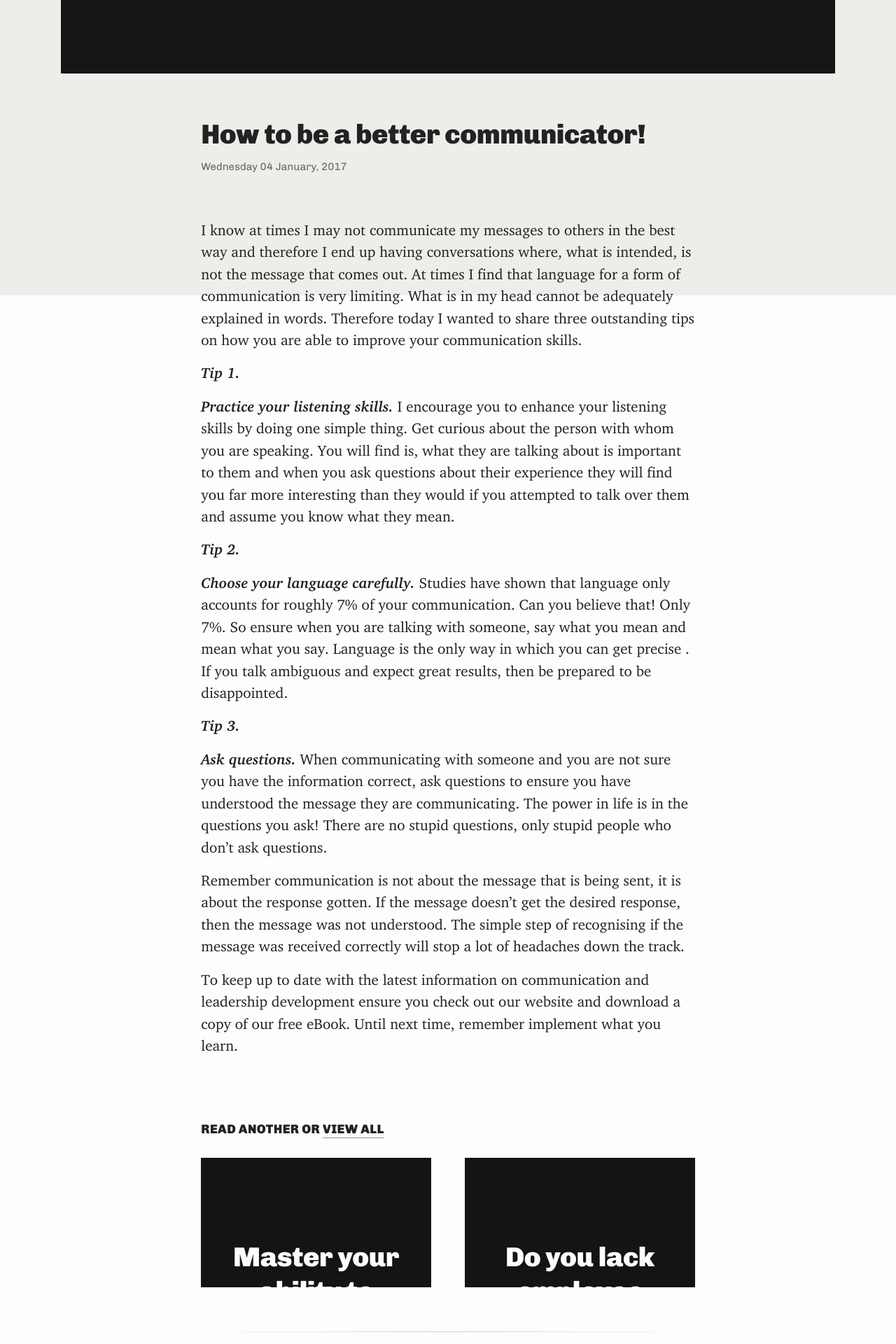
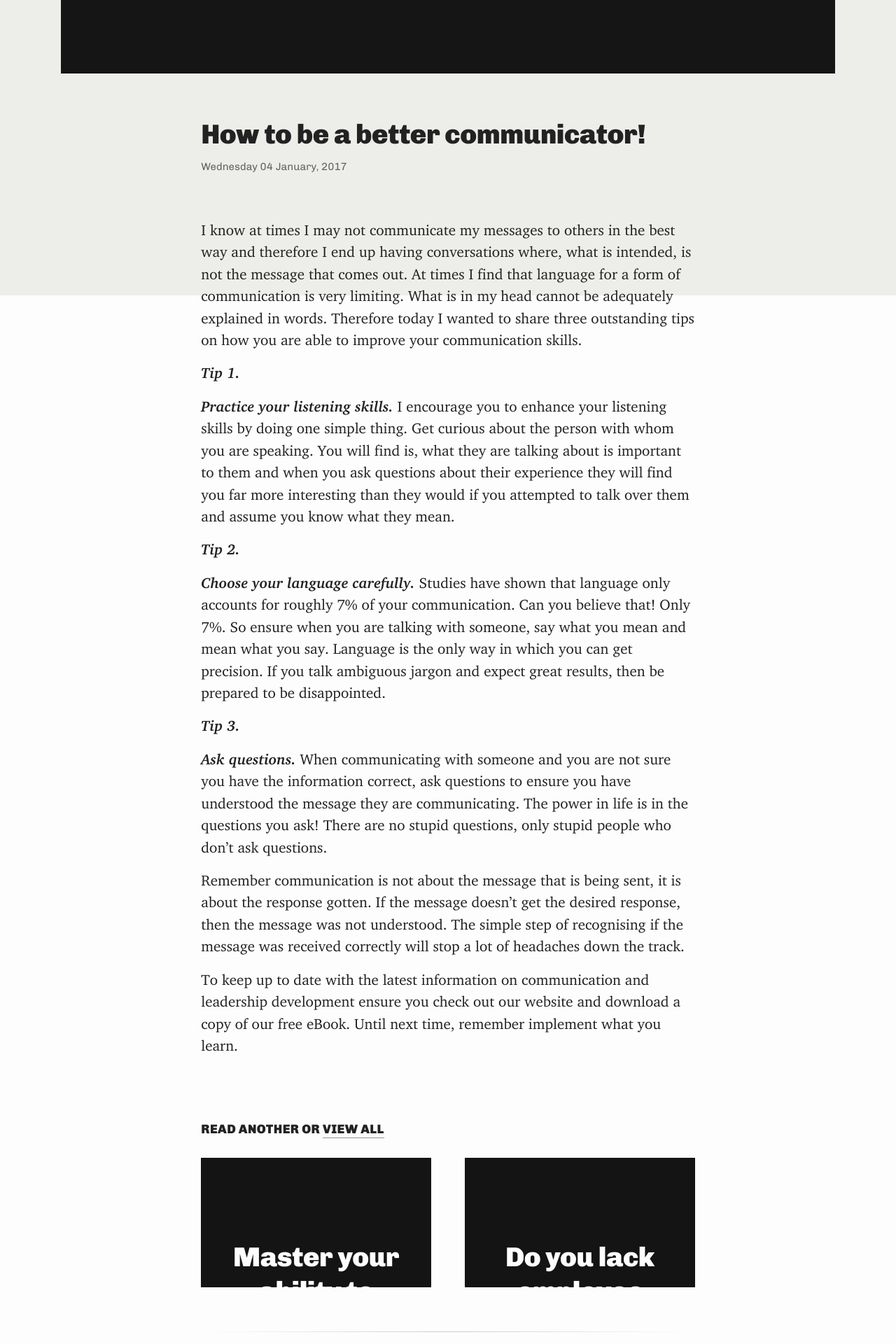
Before and after one commit to callumflack/positive-revolution, a Jekyll site: the page built from _posts/2017-01-04-how-to-be-a-better-communicator.markdown, in a window 1280 px wide. Shown: the part 760-2680 px from the top of the page at 70% size. Built offline with Jekyll 4.4.1, drawn with Linux system fonts in a browser that asks for light colours.

Commit message:
Updated How To Be A Better Communicator

```diff
--- a/_posts/2017-01-04-how-to-be-a-better-communicator.markdown
+++ b/_posts/2017-01-04-how-to-be-a-better-communicator.markdown
@@ -13,7 +13,7 @@ I know at times I may not communicate my messages to others in the best way and
 
 **Tip 2.**
 
-**Choose your language carefully.**  Studies have shown that language only accounts for roughly 7% of your communication.  Can you believe that! Only 7%.  So ensure when you are talking with someone, say what you mean and mean what you say. Language is the only way in which you can get precise . If you talk ambiguous and expect great results, then be prepared to be disappointed.
+**Choose your language carefully.**  Studies have shown that language only accounts for roughly 7% of your communication.  Can you believe that! Only 7%.  So ensure when you are talking with someone, say what you mean and mean what you say. Language is the only way in which you can get precision. If you talk ambiguous jargon and expect great results, then be prepared to be disappointed.
 
 **Tip 3.**
 
```
